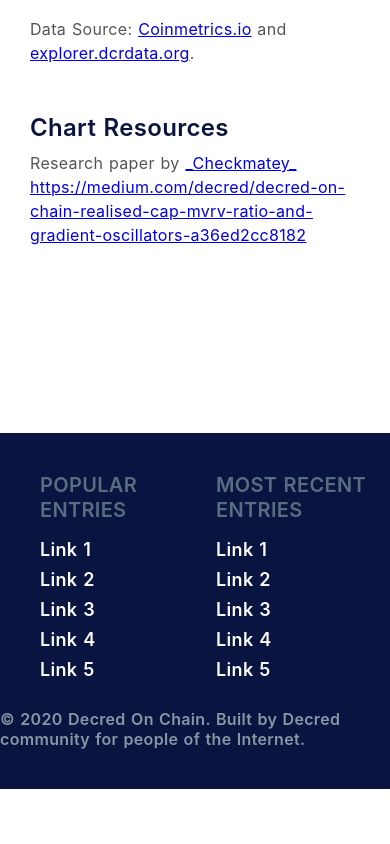
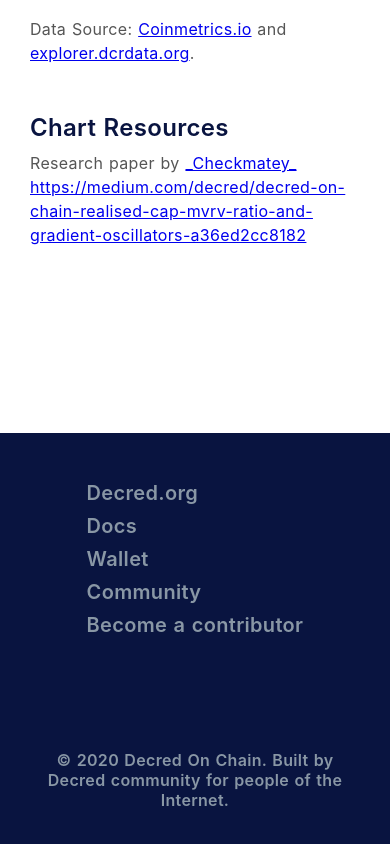
Before and after one commit to Decred-Bulls/dcronchain, a Nuxt app: page /charts/decred-market-realised-gradient-oscillator in a window 390 px wide. Shown: the part 1928-2772 px from the top of the page. Before the commit the page ends 2717 px from the top, so only its background shows below. Built offline with nearby package versions, Linux system fonts and the light colour scheme; no server answers; a web font is replaced by a local one.

Commit message:
components/Footer - redesign + mobile opts

```diff
--- a/components/Footer/index.vue
+++ b/components/Footer/index.vue
@@ -1,7 +1,15 @@
 <template>
   <div class="c-footer mt-50">
     <div class="c-footer__content">
-      <div>
+      <div class="c-footer__row">
+        <div class="c-footer__links2">
+          <a href="#">Decred.org</a>
+          <a href="#">Docs</a>
+          <a href="#">Wallet</a>
+          <a href="#">Community</a>
+          <a href="#">Become a contributor</a>
+        </div>
+
         <div class="c-footer__social-links">
           <IconDiscord />
           <IconMatrix />
@@ -10,7 +18,7 @@
         </div>
       </div>
 
-      <div class="c-footer__links ml-40">
+      <!-- <div class="c-footer__links ml-40">
         <label>Popular Entries</label>
         <a href="#">Link 1</a>
         <a href="#">Link 2</a>
@@ -25,15 +33,17 @@
         <a href="#">Link 3</a>
         <a href="#">Link 4</a>
         <a href="#">Link 5</a>
+      </div> -->
+      <div class="c-footer__row mt-50">
+        <div>
+          <Logo style="width: 230px; height: 30px;" />
+        </div>
+
+        <p class="c-footer__copyright">
+          © 2020 Decred On Chain. Built by Decred community for people of the
+          Internet.
+        </p>
       </div>
-    </div>
-    <div class="m--flex column mt-20">
-      <Logo style="width: 230px; height: 30px;" />
-
-      <p class="c-footer__copyright mt-1">
-        © 2020 Decred On Chain. Built by Decred community for people of the
-        Internet.
-      </p>
     </div>
   </div>
 </template>
@@ -66,10 +76,60 @@
   padding: 40px 0;
 
   &__content {
+    width: 100%;
     max-width: 1200px;
     margin: 0 auto;
     display: flex;
     justify-content: center;
+    flex-direction: column;
+
+    @include media('<=sm') {
+      max-width: 100%;
+      padding: 0 30px;
+    }
+  }
+
+  &__row {
+    display: flex;
+    align-items: center;
+    width: 100%;
+
+    @include media('<=sm') {
+      flex-direction: column;
+    }
+  }
+
+  &__links2 {
+    /* font-family: Source Sans Pro; */
+    font-style: normal;
+    font-weight: 600;
+    font-size: 20px;
+    line-height: 25px;
+    color: $color-gray-600;
+
+    @include media('<=sm') {
+      display: flex;
+      flex-direction: column;
+      margin-left: 0;
+
+      & > * {
+        margin-top: 8px;
+      }
+    }
+
+    & > * {
+      &:not(:last-child) {
+        margin-right: 20px;
+      }
+    }
+
+    a,
+    a:active,
+    a:hover,
+    a:visited {
+      color: $color-gray-600;
+      text-decoration: none;
+    }
   }
 
   &__links {
@@ -104,6 +164,18 @@
 
   &__social-links {
     display: flex;
+    margin-left: auto;
+
+    @include media('<=sm') {
+      margin-left: 0;
+      margin-top: 50px;
+
+      & > * {
+        &:not(:last-child) {
+          margin-right: 30px;
+        }
+      }
+    }
 
     & > svg {
       width: 22px;
@@ -118,6 +190,14 @@
     font-size: 16px;
     line-height: 20px;
     color: $color-gray-600;
+    margin-left: auto;
+    margin-top: 4px;
+
+    @include media('<=sm') {
+      margin-left: 0;
+      margin-top: 12px;
+      text-align: center;
+    }
   }
 }
 </style>
```
